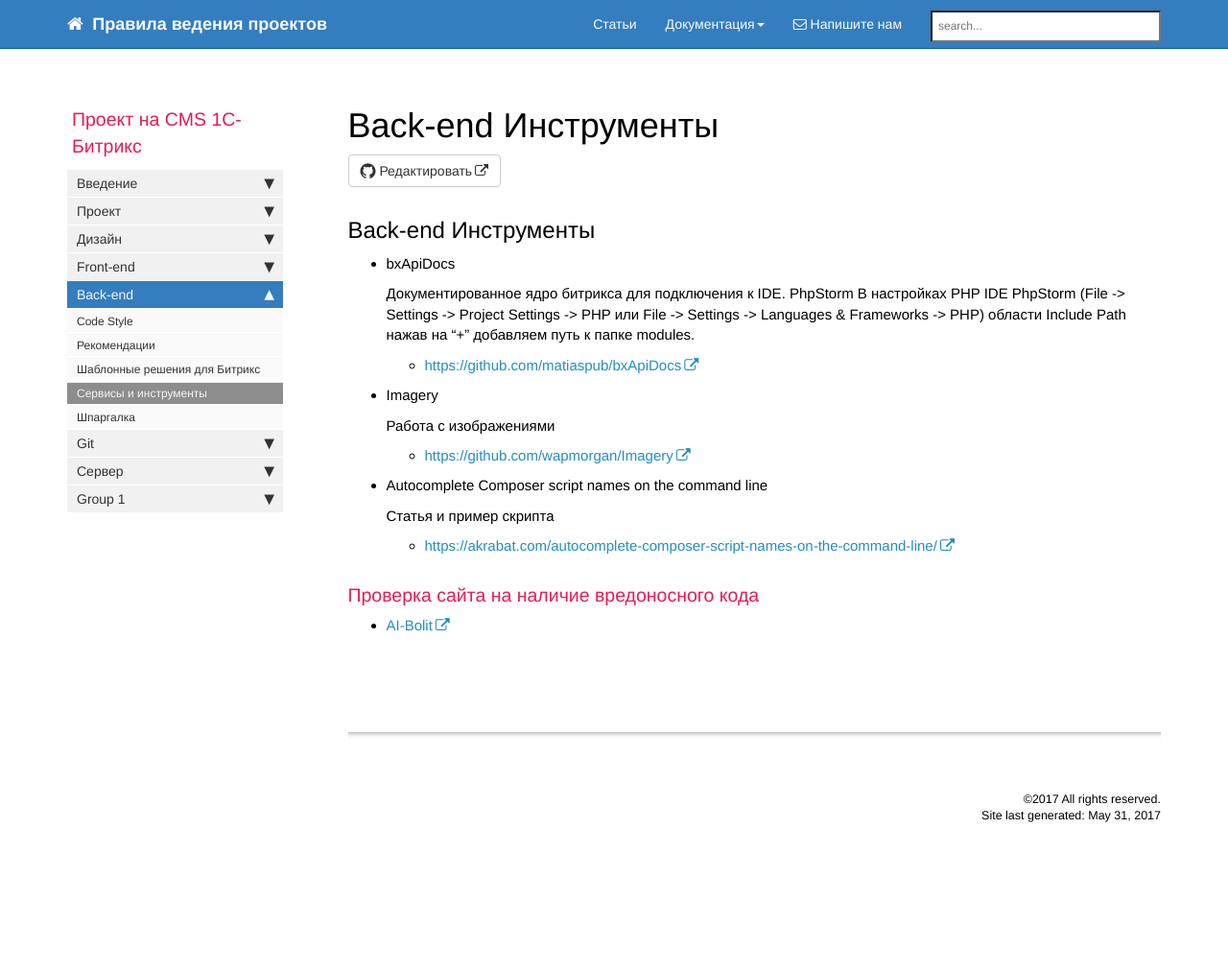
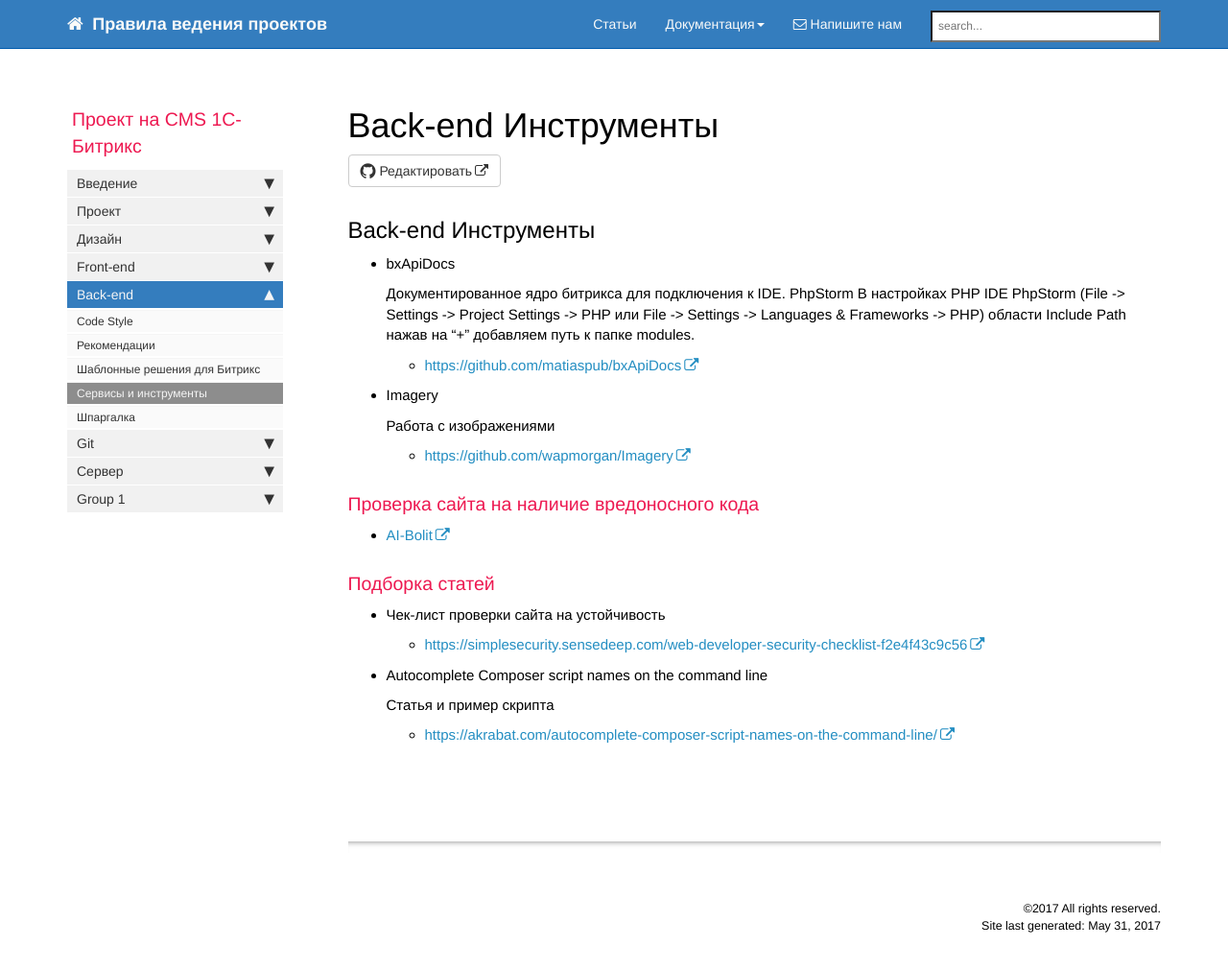
Before and after one commit to gdecider/gdecider.github.io, a Jekyll site: the page built from pages/bx/bx_back-tools.md, in a window 1280 px wide and 1024 px high. Shown: the top 1011 px of the window at 96% size. Built offline with Jekyll 4.4.1, drawn with Linux system fonts in a browser that asks for light colours; nearby versions of some CDN libraries; comment, search, counter and statistics services are not loaded.

Commit message:
be tools

```diff
--- a/pages/bx/bx_back-tools.md
+++ b/pages/bx/bx_back-tools.md
@@ -21,12 +21,18 @@
 
   * [https://github.com/wapmorgan/Imagery](https://github.com/wapmorgan/Imagery)
 
+### Проверка сайта на наличие вредоносного кода
+
+* [AI-Bolit](https://www.revisium.com/aibo/)
+
+### Подборка статей
+
+* Чек-лист проверки сайта на устойчивость
+
+  * [https://simplesecurity.sensedeep.com/web-developer-security-checklist-f2e4f43c9c56](https://simplesecurity.sensedeep.com/web-developer-security-checklist-f2e4f43c9c56)
+
 * Autocomplete Composer script names on the command line
 
   Статья и пример скрипта
 
   * [https://akrabat.com/autocomplete-composer-script-names-on-the-command-line/](https://akrabat.com/autocomplete-composer-script-names-on-the-command-line/)
-
-### Проверка сайта на наличие вредоносного кода
-
-* [AI-Bolit](https://www.revisium.com/aibo/)
```
